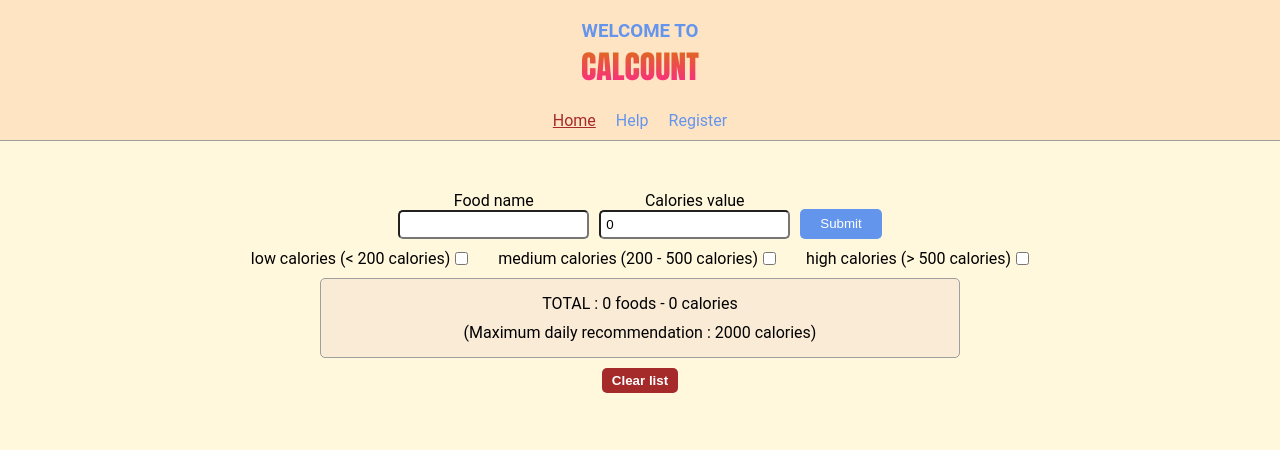
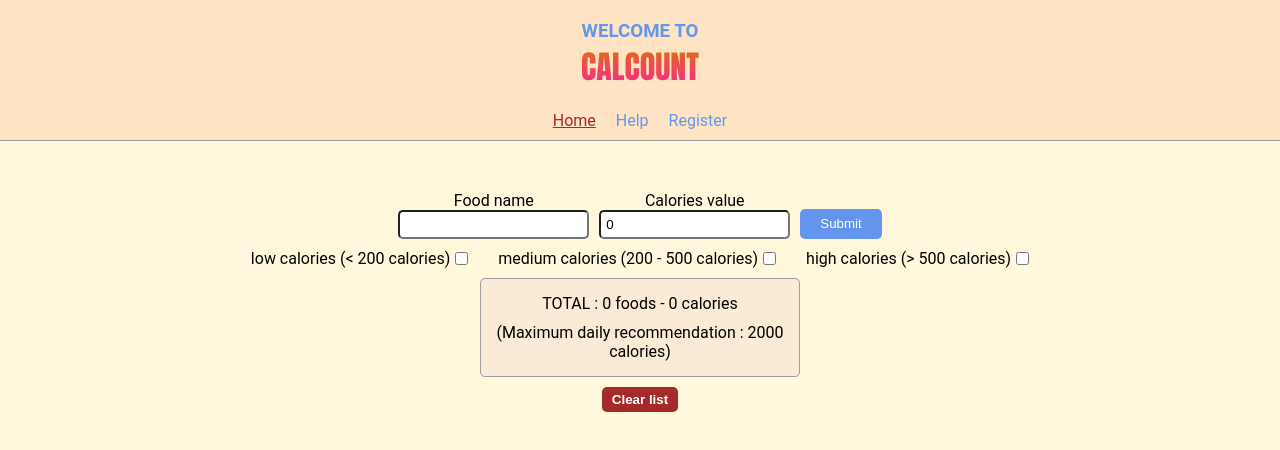
Before and after one commit to Tommy-BOU/CalCount, an Angular app: page / in a window 1280 px wide. Shown: the top 450 px of the page. Built offline with nearby package versions, Linux system fonts and the light colour scheme.

Commit message:
improve frontend of food list

```diff
--- a/src/app/cal-list/cal-list.scss
+++ b/src/app/cal-list/cal-list.scss
@@ -2,7 +2,7 @@ ul{
     list-style-type: none;
     margin: 0 auto;
     padding: 5px;
-    width: 50%;
+    width: 25%;
     background-color: antiquewhite;
     border: 1px solid #9e9e9e;
     border-radius: 5px;
--- a/src/app/food-item/food-item.scss
+++ b/src/app/food-item/food-item.scss
@@ -7,7 +7,7 @@
     margin: 5px auto;
     border: 1px solid #9e9e9e;
     border-radius: 5px;
-    width: 50%;
+    width: 75%;
     padding-bottom: 10px;
 
     .infos{
```
